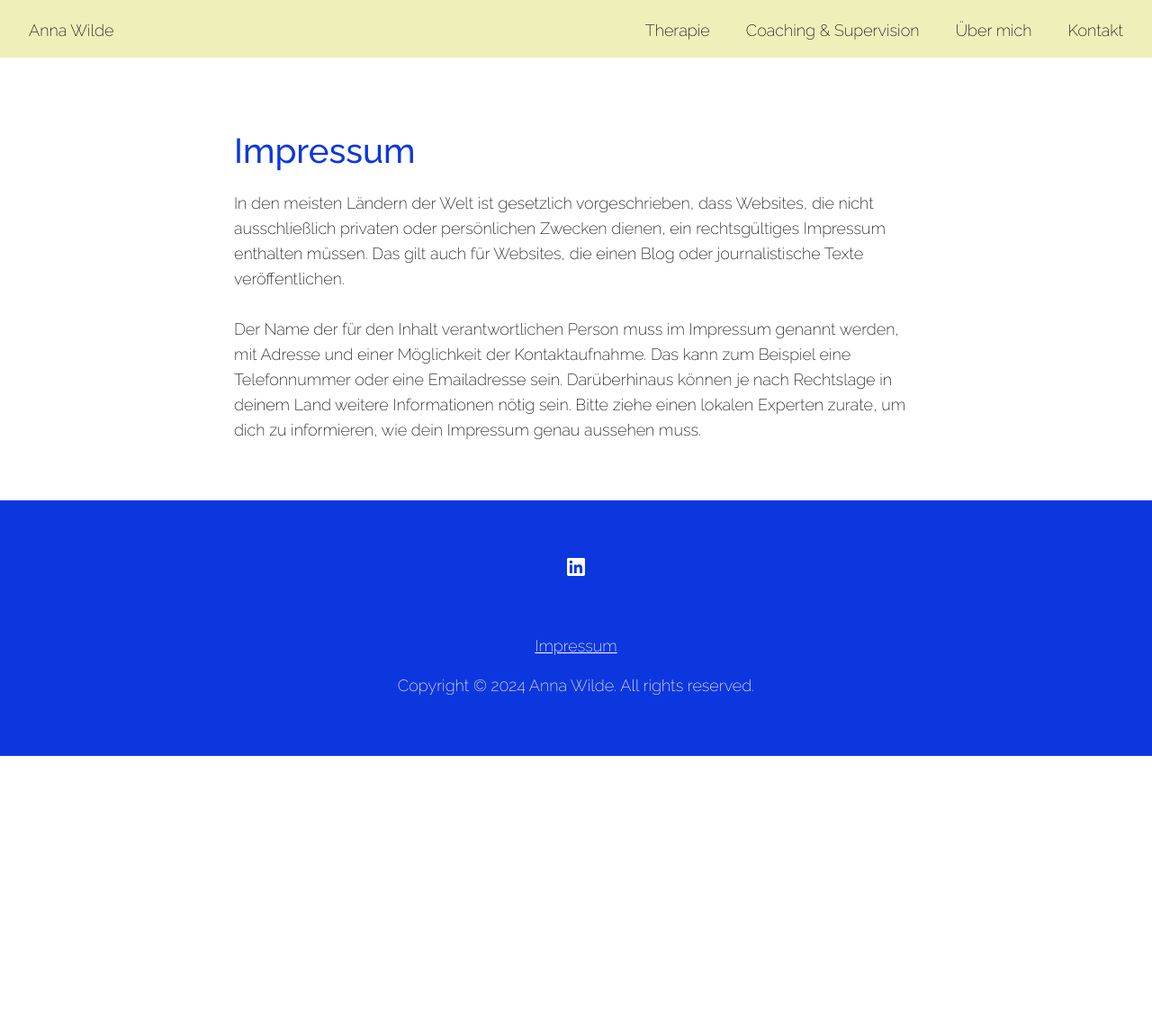
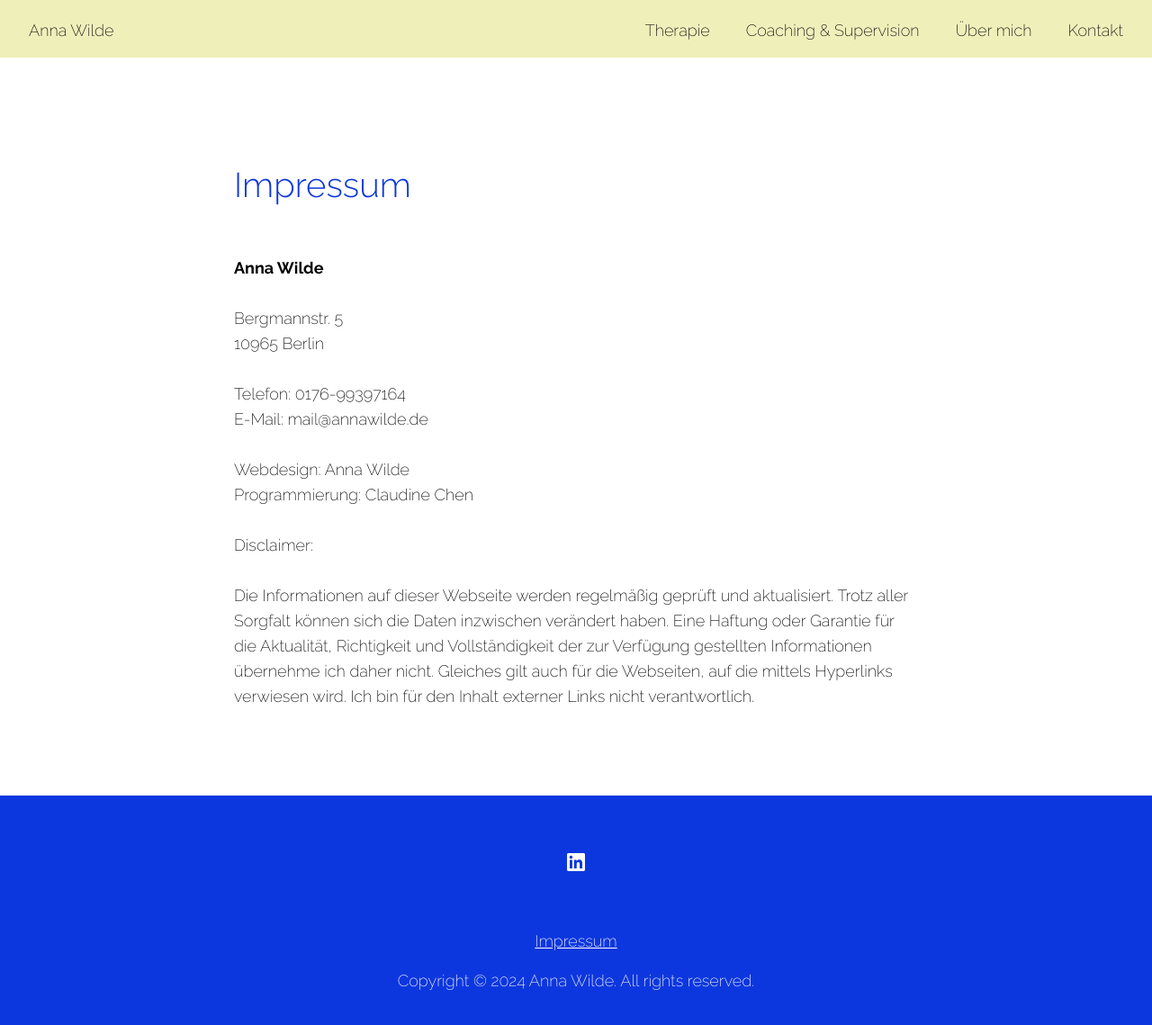
Before and after one commit to mingness/anna-wilde.github.io, a Jekyll site: the page built from impressum.html, in a window 1280 px wide and 1168 px high. Shown: the top 1139 px of the window at 90% size. Built offline with Jekyll 4.4.1, drawn with Linux system fonts in a browser that asks for light colours.

Commit message:
change margins in coaching and therapie; new impressum

```diff
--- a/_includes/coaching.html
+++ b/_includes/coaching.html
@@ -1,5 +1,5 @@
 <div id="coaching" class="flex justify-center bg-yellow-anna">
-    <div class="flex-col py-10 justify-between wide-col-anna">
+    <div class="flex-col py-14 justify-between wide-col-anna">
 
         <header class="my-12">
             <h2 class="text-blue-anna">Coaching & Supervision</h2>
--- a/_includes/therapie.html
+++ b/_includes/therapie.html
@@ -1,6 +1,6 @@
 <a name="therapie"></a>
 <div id="therapie" class="flex justify-center">
-    <div class="flex-col justify-between my-10 wide-col-anna">
+    <div class="flex-col justify-between my-14 wide-col-anna">
 
     <header class="my-12">
         <h2 class="text-blue-anna">Therapie</h2>
--- a/assets/css/styles.css
+++ b/assets/css/styles.css
@@ -609,6 +609,11 @@ video {
   margin-bottom: 2rem;
 }
 
+.my-14{
+  margin-top: 3.5rem;
+  margin-bottom: 3.5rem;
+}
+
 .mb-16{
   margin-bottom: 4rem;
 }
@@ -631,6 +636,10 @@ video {
 
 .mt-4{
   margin-top: 1rem;
+}
+
+.mb-8{
+  margin-bottom: 2rem;
 }
 
 .flex{
@@ -752,6 +761,16 @@ video {
   padding-bottom: 1rem;
 }
 
+.py-12{
+  padding-top: 3rem;
+  padding-bottom: 3rem;
+}
+
+.py-14{
+  padding-top: 3.5rem;
+  padding-bottom: 3.5rem;
+}
+
 .text-center{
   text-align: center;
 }
@@ -762,6 +781,10 @@ video {
 
 .font-extralight{
   font-weight: 200;
+}
+
+.font-bold{
+  font-weight: 700;
 }
 
 .italic{
--- a/impressum.html
+++ b/impressum.html
@@ -5,22 +5,33 @@ layout: default
 <div class="flex justify-center">
     <div class="flex-col my-16 mx-8 md:mx-16 single-col-anna justify-between">
 
-    <header class="my-4">
-        <h1 class="text-blue-anna">Impressum</h1>
-    </header>
+        <header class="my-16">
+            <h2 class="text-blue-anna">Impressum</h2>
+        </header>
 
-    <div>
-        In den meisten Ländern der Welt ist gesetzlich vorgeschrieben, dass Websites,
-        die nicht ausschließlich privaten oder persönlichen Zwecken dienen, ein rechtsgültiges
-        Impressum enthalten müssen. Das gilt auch für Websites, die einen Blog oder
-        journalistische Texte veröffentlichen.
-        <br><br>
-        Der Name der für den Inhalt verantwortlichen Person muss im Impressum genannt werden,
-        mit Adresse und einer Möglichkeit der Kontaktaufnahme. Das kann zum Beispiel eine
-        Telefonnummer oder eine Emailadresse sein. Darüberhinaus können je nach Rechtslage
-        in deinem Land weitere Informationen nötig sein. Bitte ziehe einen lokalen Experten
-        zurate, um dich zu informieren, wie dein Impressum genau aussehen muss.
-    </div>
+        <div class="mb-8">
+            <span class="font-bold">Anna Wilde</span><br>
+            <br>
+            Bergmannstr. 5<br>
+            10965 Berlin<br>
+            <br>
+
+            Telefon: 0176-99397164<br>
+            E-Mail: mail@annawilde.de<br>
+
+            <br>
+            Webdesign: Anna Wilde<br>
+            Programmierung: Claudine Chen<br>
+            <br>
+            Disclaimer: <br>
+            <br>
+            Die Informationen auf dieser Webseite werden regelmäßig geprüft und aktualisiert.
+            Trotz aller Sorgfalt können sich die Daten inzwischen verändert haben. Eine Haftung
+            oder Garantie für die Aktualität, Richtigkeit und Vollständigkeit der zur Verfügung
+            gestellten Informationen übernehme ich daher nicht. Gleiches gilt auch für die Webseiten,
+            auf die mittels Hyperlinks verwiesen wird. Ich bin für den Inhalt externer Links nicht verantwortlich.
+
+        </div>
 
     </div>
 </div>
```
